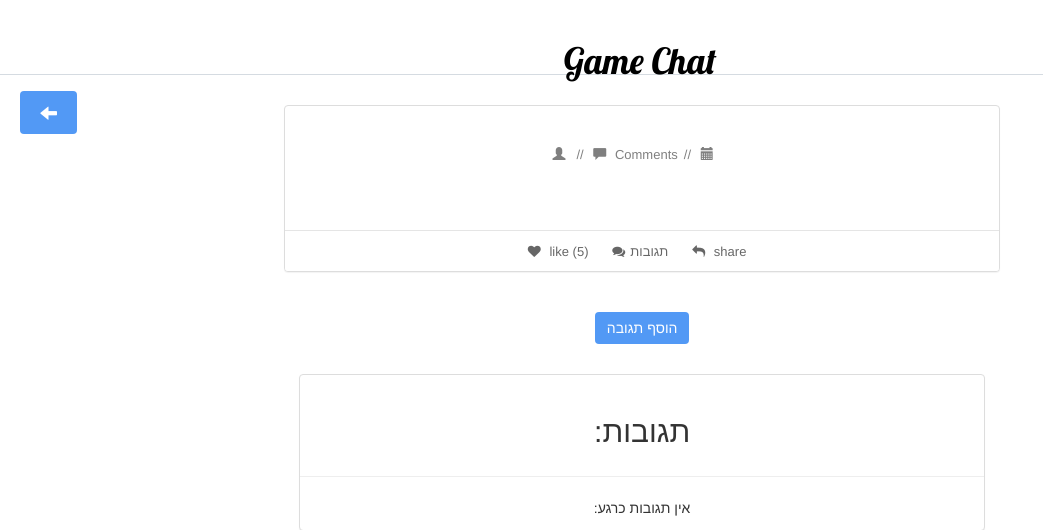
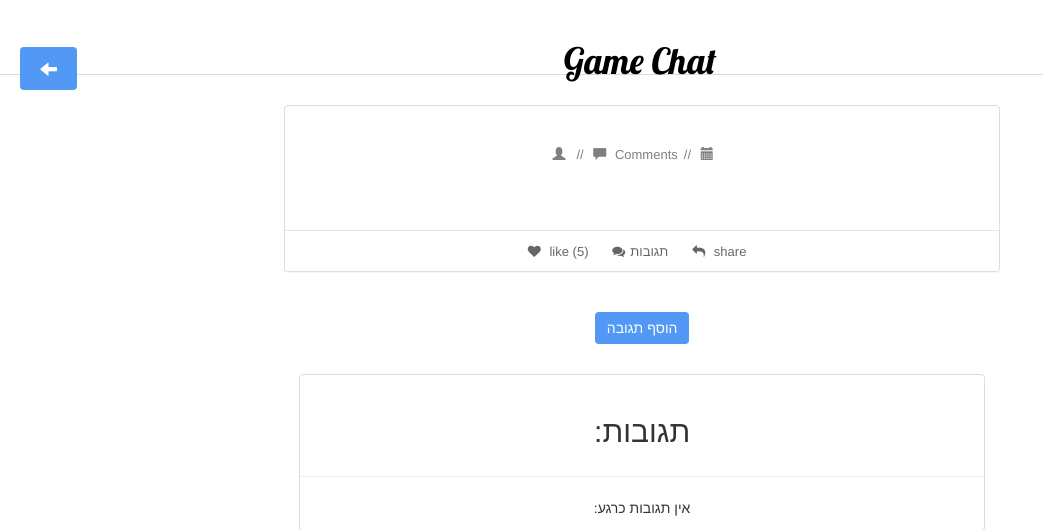
Before and after one commit to wasd2525/game-hub, a Django app: template gamehub/templates/gamehub/post_detail.html in a window 1280 px wide. Shown: the top 530 px of the page, without its empty margins (0-1043 px from the left). Run offline with Django 3.2, Linux system fonts and the light colour scheme; the template is opened without the code that fills it, so the values that code supplies are empty; some libraries are stand-ins or nearby versions.

```diff
--- a/gamehub/templates/gamehub/post_detail.html
+++ b/gamehub/templates/gamehub/post_detail.html
@@ -42,7 +42,7 @@
  <div class="chat-top">
 
       <h1 style="text-align: center; font-family: Lobster; color:black">Game Chat</h1>
-<a href="{% url 'home' %}"> <button style="background-color:#5299f5; color:white;padding:13px 20px; font-size:17px" type="button" class="btn">
+<a href="{% url 'home' %}"> <button style="background-color:#5299f5; color:white;padding:13px 20px;margin-top:-44px; font-size:17px" type="button" class="btn">
   <span class="glyphicon glyphicon-arrow-left" aria-hidden="true"></span>
 </button></a>
         </div>
```
Also changed, not shown: gamehub/static/img/clash.jpg, gamehub/static/img/logo.jpg, gamehub/static/img/logo_playstation.png, gamehub/static/img/lol.jpg, gamehub/static/img/steam.jpg.
